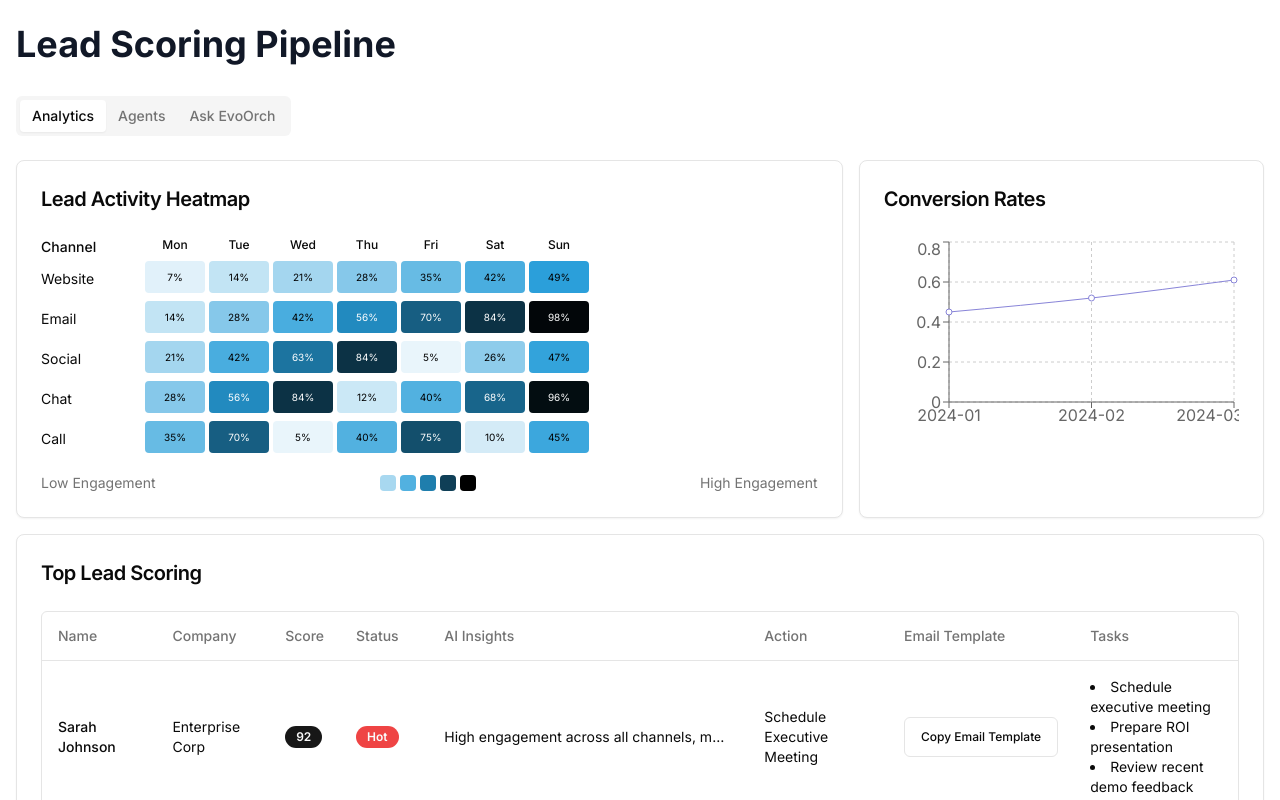
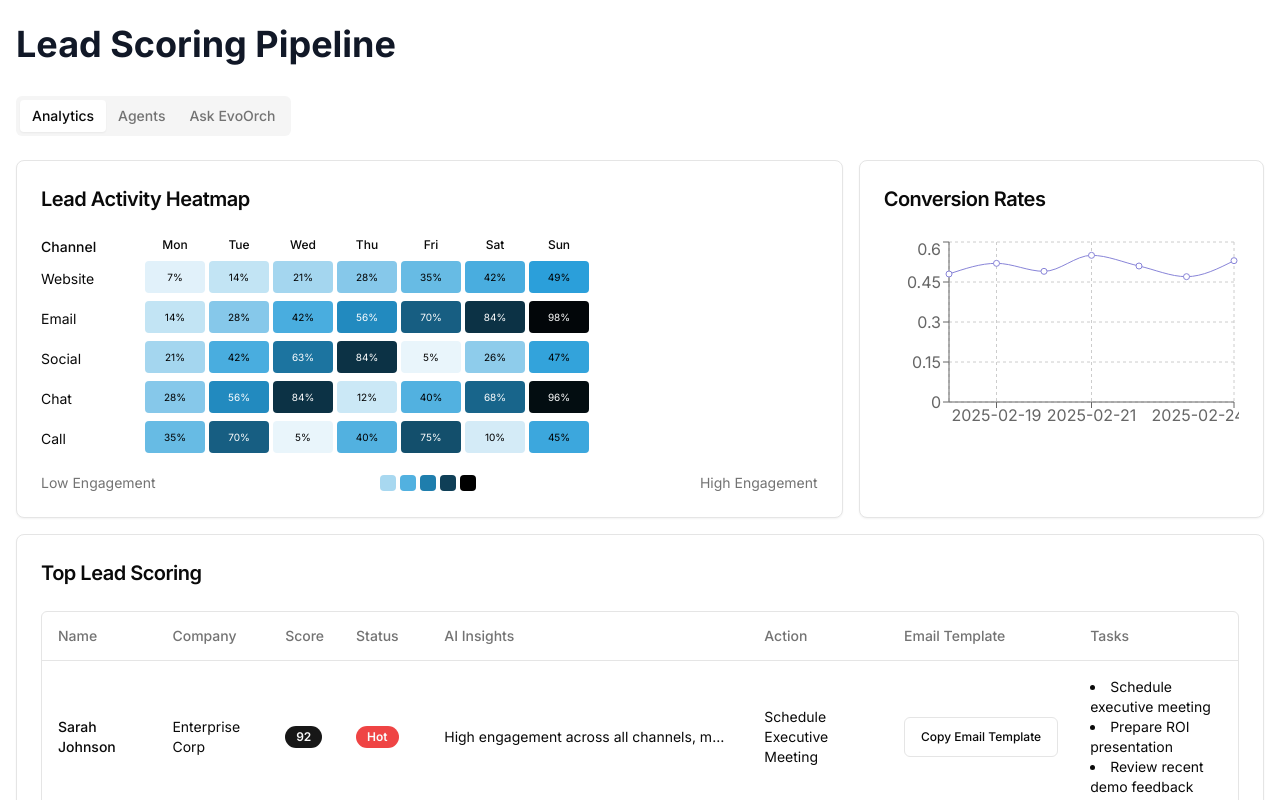
Before and after one commit to gauravpandeydigilantern/enhanced-leadscore_vercel, a Next.js app: page / in a window 1280 px wide. Shown: the top 800 px of the page. Built offline with nearby package versions, Linux system fonts and the light colour scheme.

Commit message:
Merge latest

```diff
--- a/components/analytics-dashboard.tsx
+++ b/components/analytics-dashboard.tsx
@@ -23,9 +23,13 @@ export function AnalyticsDashboard() {
         <CardContent>
           <LineChart
             data={[
-              { date: "2024-01", rate: 0.45 },
-              { date: "2024-02", rate: 0.52 },
-              { date: "2024-03", rate: 0.61 },
+              { date: "2025-02-18", rate: 0.48 },
+              { date: "2025-02-19", rate: 0.52 },
+              { date: "2025-02-20", rate: 0.49 },
+              { date: "2025-02-21", rate: 0.55 },
+              { date: "2025-02-22", rate: 0.51 },
+              { date: "2025-02-23", rate: 0.47 },
+              { date: "2025-02-24", rate: 0.53 },
             ]}
           />
         </CardContent>
```
